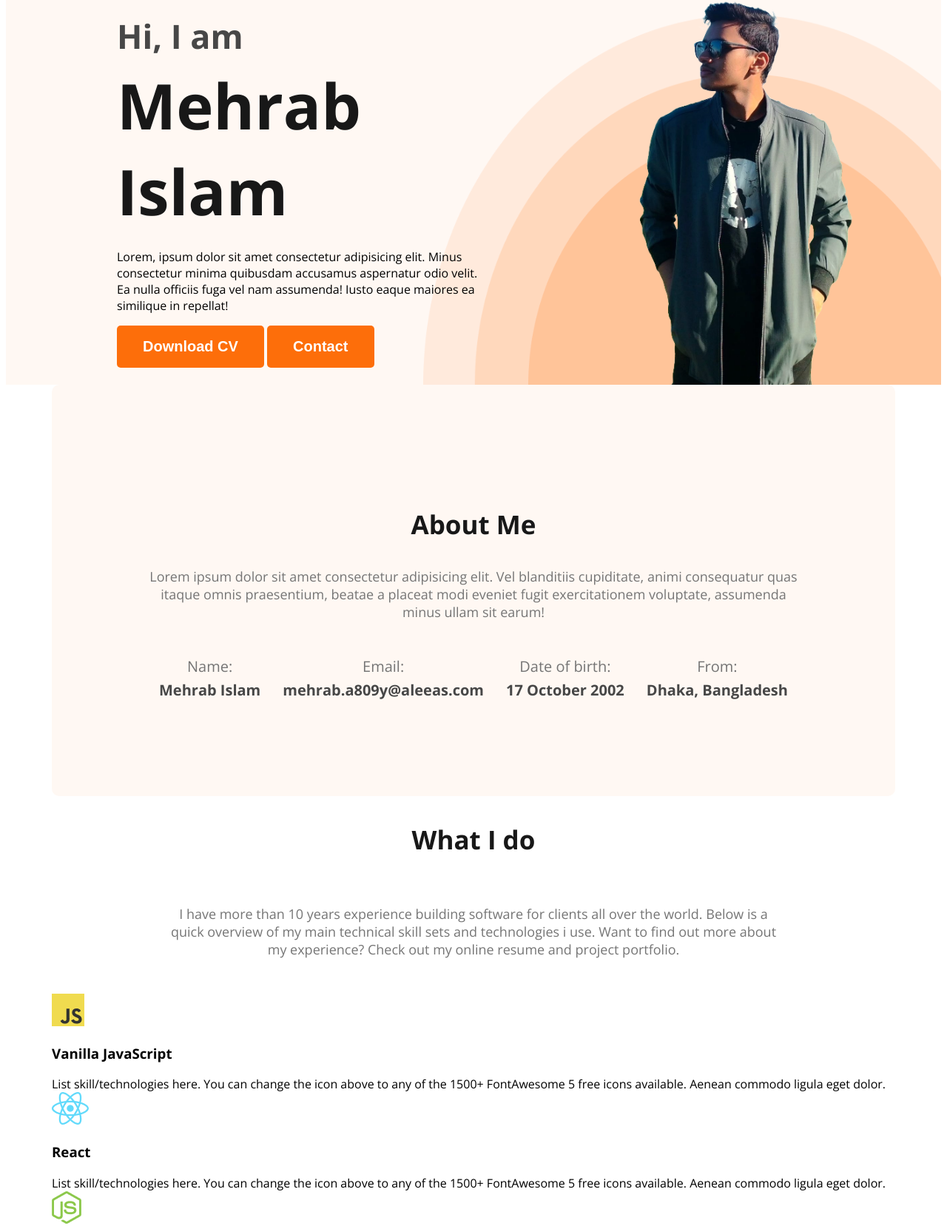
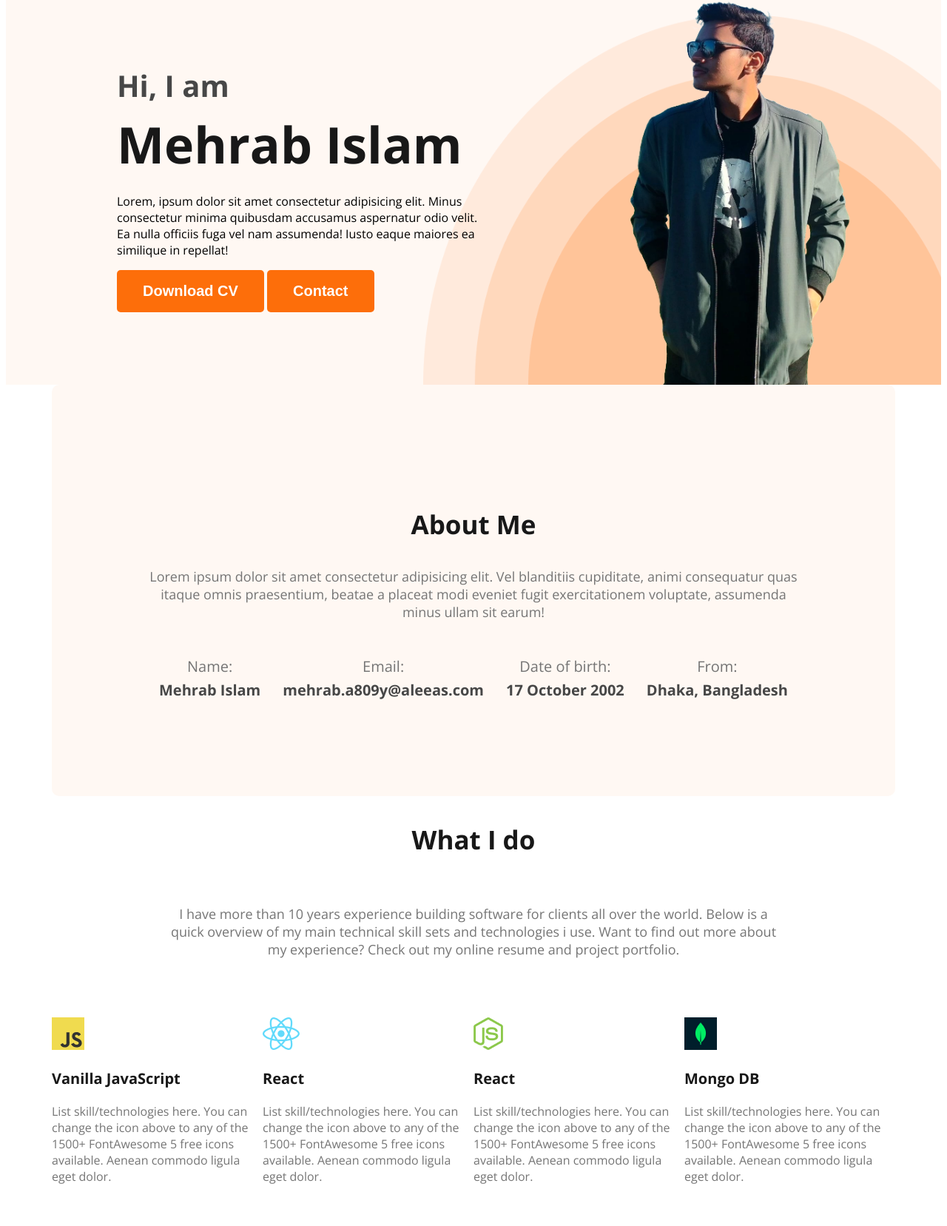
Before and after one commit to Mehrab404/My-Portfolio, a plain HTML site: page index.html in a window 1280 px wide. Shown: the part 418-2075 px from the top of the page at 74% size. After the commit the page ends 2027 px from the top, so only its background shows below. Drawn offline with nearby package versions, Linux system fonts and the light colour scheme.

Commit message:
fixed skills

```diff
--- a/index.html
+++ b/index.html
@@ -69,6 +69,7 @@
       </h3>
       <p id="what-i-do-description" class="section-description">I have more than 10 years experience building software for clients all over the world. Below is a quick overview of my main technical skill sets and technologies i use. Want to find out more about my experience? Check out my online resume and project portfolio.</p>
 
+      <div class="skills-container">
       <!-- .skills*4>img+h3.skill-tittle+.skill-description (shortcut for creating the whole div below) -->
         <div class="skills">
           <img src="./icons/js.png" alt="">
@@ -88,8 +89,10 @@
         <div class="skills">
           <img src="./icons/mongo.png" alt="">
           <h3 class="skill-tittle">Mongo DB</h3>
-        <div class="skill-description">List skill/technologies here. You can change the icon above to any of the 1500+ FontAwesome 5 free icons available. Aenean commodo ligula eget dolor.</div>
+          <div class="skill-description">List skill/technologies here. You can change the icon above to any of the 1500+ FontAwesome 5 free icons available. Aenean commodo ligula eget dolor.
           </div>
+      </div>
+
     </section>
   </main>
 
--- a/styles.css/portfolio.css
+++ b/styles.css/portfolio.css
@@ -43,8 +43,7 @@ body {
 nav {
   display: flex;
   justify-content: space-between;
-  align-items: center;
-  margin: 0 150px;
+  margin: 0 40px; /*Change the laft-Right margin when doing the "Developer part"*/
 }
 
 nav>ul {
@@ -109,14 +108,14 @@ header {
 
 .banner-greet {
   color: #474747;
-  font-size: 45px;
+  font-size: 40px;
   font-weight: 600;
   margin-bottom: 0px;
 }
 
 .banner-name {
   color: #181818;
-  font-size: 85px;
+  font-size: 68px;
   font-weight: 700;
   margin-top: 5px;
   margin-bottom: 20px;
@@ -170,6 +169,29 @@ main {
   /* line-height: 30px;  */
 }
 
-#what-i-do-description{
-  padding: 30px 150px ;
+
+#what-i-do-description {
+  padding: 30px 150px;
 }
+
+.skills-container {
+  display: flex;
+  margin-top: 50px;
+}
+
+.skill {
+  padding: 30px;
+  gap: 24px;
+}
+
+.skill-tittle {
+  color: #181818;
+  font-size: 20px;
+  font-weight: 700;
+}
+
+.skill-description {
+  color: #757575;
+  font-size: 16px;
+  font-weight: 400;
+}
```
Lines whose indentation alone changed are shown as unchanged.
